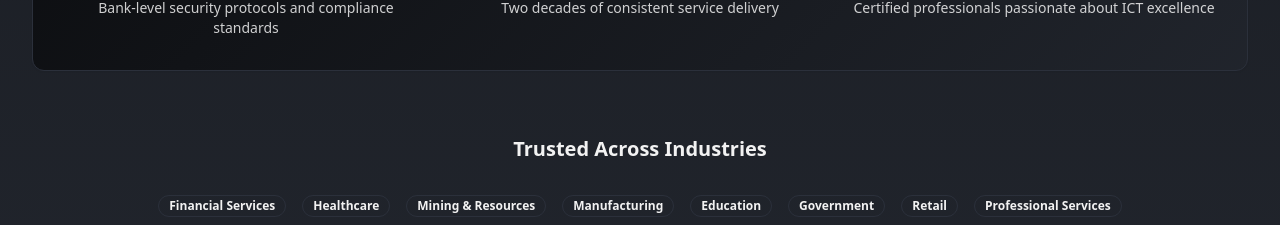
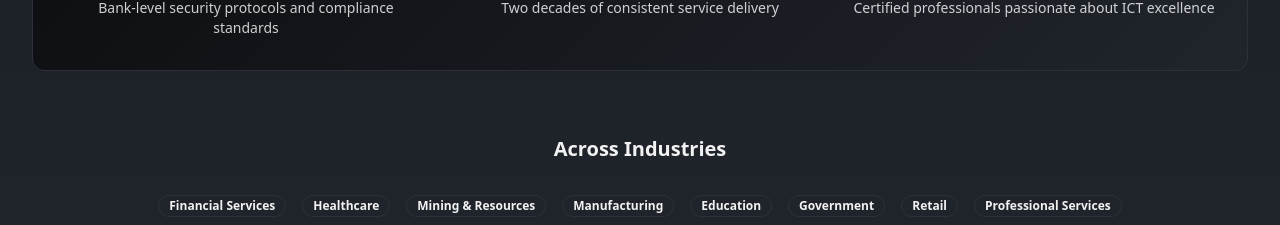
Before and after one commit to supportcall/bridge-ict-web, a React (Vite) app: page / in a window 1280 px wide. Shown: the part 5740-5965 px from the top of the page. Built offline with nearby package versions, Linux system fonts and the light colour scheme.

Commit message:
Change "Trusted Across Industries"
Update the heading "Trusted Across Industries" to "Across Industries" on the homepage.

```diff
--- a/src/components/Testimonials.tsx
+++ b/src/components/Testimonials.tsx
@@ -169,7 +169,7 @@ const Testimonials = () => {
         {/* Client Industries */}
         <div className="mt-16 text-center">
           <h3 className="text-xl font-semibold text-foreground mb-8">
-            Trusted Across Industries
+            Across Industries
           </h3>
           <div className="flex flex-wrap justify-center gap-4 text-sm text-muted-foreground">
             <Badge variant="outline">Financial Services</Badge>
```
